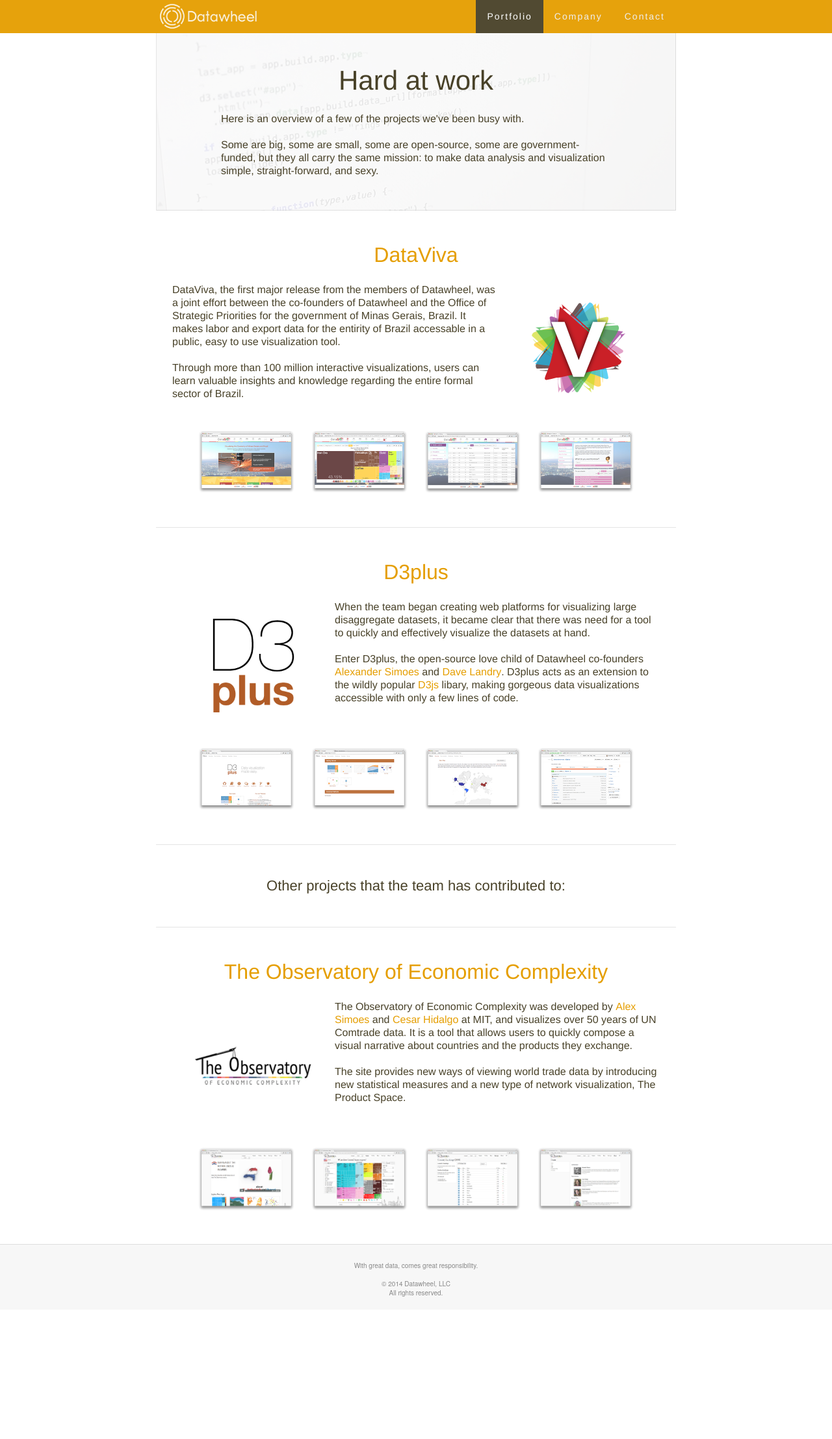
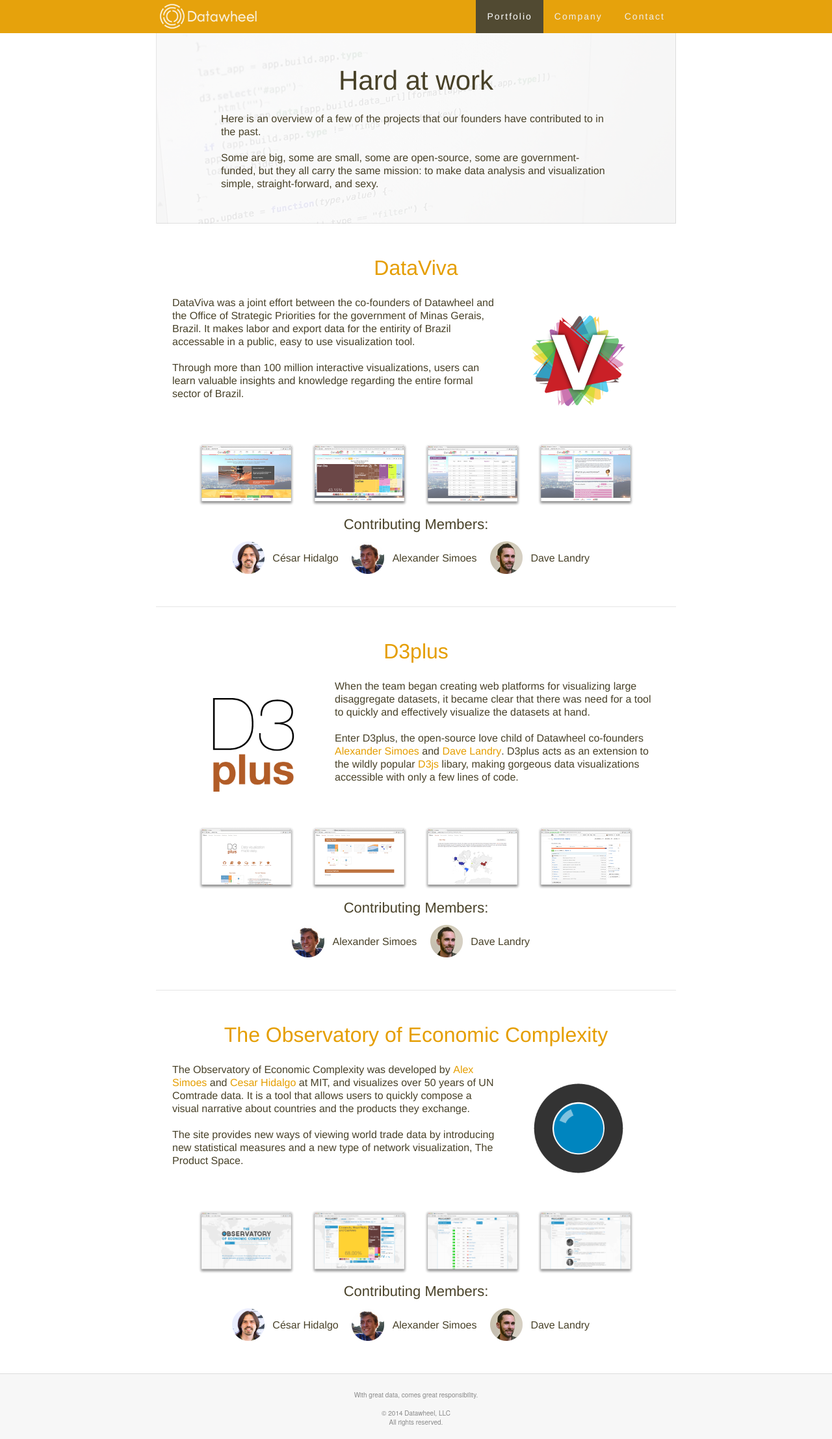
Before and after one commit to Datawheel/datawheel, a Jekyll site: the page built from portfolio/index.html, in a window 1280 px wide. Shown: the whole page at 65% size. Built offline with Jekyll 4.4.1, drawn with Linux system fonts in a browser that asks for light colours; Markdown is read by kramdown in place of the engine named in the settings; before the commit the page ends 2015 px from its top, so only the background shows below that.

Commit message:
switched OEC images to new design and redesigned company page

```diff
--- a/css/general.css
+++ b/css/general.css
@@ -29,7 +29,7 @@
   font-family: "HelveticaNeue-Thin", "Helvetica Neue Thin", "Helvetica Neue", Helvetica, Arial, sans-serif;
   font-weight: lighter;
   margin: 0px auto 25px;
-  width: 600px;
+  width: auto;
 }
 
 h1 {
@@ -53,6 +53,14 @@
 h3.sub {
   color: #e59e00;
   margin: -25px auto 25px;
+}
+
+h4 {
+  font-size: 16px;
+}
+
+h4.sub {
+  margin: -25px auto 50px;
 }
 
 
@@ -190,7 +198,7 @@
   border-bottom: none;
 }
 
-section #logo {
+section > #logo {
   background-image: url("/img/datawheel-square-orange-512.png");
   background-repeat: no-repeat;
   background-size: 100%;
@@ -214,7 +222,7 @@
   font-size: 100px;
 }
 
-section p, section form, section div {
+section > p, section > form, section > div {
   display: inline-block;
   font-family: "HelveticaNeue-Light", "Helvetica Neue Light", "Helvetica Neue", Helvetica, Arial, sans-serif;
   font-size: 16px;
@@ -222,6 +230,20 @@
   line-height: 20px;
   text-align: left;
   width: 500px;
+}
+
+article {
+  display: inline-block;
+  padding: 0px 20px;
+  width: 200px;
+}
+
+article p {
+  font-family: "HelveticaNeue-Light", "Helvetica Neue Light", "Helvetica Neue", Helvetica, Arial, sans-serif;
+  font-size: 12px;
+  font-weight: lighter;
+  margin: 20px 0px;
+  text-align: left;
 }
 
 section div {
@@ -260,11 +282,37 @@
   background-image: url("/img/contact/cambridge.png");
 }
 
-section img.project,
-section img.staff {
+section img.project {
   display: inline-block;
   height: 200px;
   width: 200px;
+}
+
+section img.staff {
+  display: inline-block;
+  height: 150px;
+  width: 150px;
+}
+
+section .members {
+  text-align: center;
+  width: 700px;
+}
+
+section .members img {
+  display: inline-block;
+  height: 50px;
+  width: 50px;
+}
+
+section .members h3 {
+  margin: 16px auto;
+}
+
+section .members h4 {
+  display: inline-block;
+  margin: 16px 16px 0px 8px;
+  width: auto;
 }
 
 section img.screen {
--- a/portfolio/index.html
+++ b/portfolio/index.html
@@ -5,7 +5,7 @@
 
 <section id="code" class="bg">
   <h1>Hard at work</h1>
-  <p>Here is an overview of a few of the projects we've been busy with.
+  <p>Here is an overview of a few of the projects that our founders have contributed to in the past.
     <br><br>
     Some are big, some are small, some are open-source, some are government-funded, but they all carry the same mission: to make data analysis and visualization simple, straight-forward, and sexy.</p>
 </section>
@@ -19,7 +19,7 @@
   <a href="http://www.dataviva.info/" target="_blank">
     <img class="project" src="/img/projects/dataviva/icon.png">
   </a>
-  <p>DataViva, the first major release from the members of Datawheel, was a joint effort between the co-founders of Datawheel and the Office of Strategic Priorities for the government of Minas Gerais, Brazil. It makes labor and export data for the entirity of Brazil accessable in a public, easy to use visualization tool.
+  <p>DataViva was a joint effort between the co-founders of Datawheel and the Office of Strategic Priorities for the government of Minas Gerais, Brazil. It makes labor and export data for the entirity of Brazil accessable in a public, easy to use visualization tool.
     <br><br>
     Through more than 100 million interactive visualizations, users can learn valuable insights and knowledge regarding the entire formal sector of Brazil. </p>
   <a href="http://www.dataviva.info/" target="_blank">
@@ -34,6 +34,15 @@
   <a href="http://www.dataviva.info/about/contact/" target="_blank">
     <img class="thumb" src="/img/projects/dataviva/thumb4.png">
   </a>
+  <div class="members">
+    <h3>Contributing Members:</h3>
+    <img class="staff" src="/img/company/cesar_hidalgo_small.png">
+    <h4>César Hidalgo</h4>
+    <img class="staff" src="/img/company/alexander_simoes_small.png">
+    <h4>Alexander Simoes</h4>
+    <img class="staff" src="/img/company/dave_landry_small.png">
+    <h4>Dave Landry</h4>
+  </div>
 </section>
 
 <section>
@@ -62,10 +71,13 @@
   <a href="https://github.com/alexandersimoes/d3plus" target="_blank">
     <img class="thumb" src="/img/projects/d3plus/thumb4.png">
   </a>
-</section>
-
-<section>
-  <h3>Other projects that the team has contributed to:</h3>
+  <div class="members">
+    <h3>Contributing Members:</h3>
+    <img class="staff" src="/img/company/alexander_simoes_small.png">
+    <h4>Alexander Simoes</h4>
+    <img class="staff" src="/img/company/dave_landry_small.png">
+    <h4>Dave Landry</h4>
+  </div>
 </section>
 
 <section>
@@ -75,7 +87,7 @@
     </a>
   </h2>
   <a href="http://atlas.media.mit.edu/" target="_blank">
-    <img class="project" src="/img/projects/atlas/icon.png">
+    <img class="project" src="/img/projects/oec/icon.png">
   </a>
   <p>
     The Observatory of Economic Complexity was developed by <a href="/company/">Alex Simoes</a> and <a href="/company/">Cesar Hidalgo</a> at MIT, and visualizes over 50 years of UN Comtrade data. It is a tool that allows users to quickly compose a visual narrative about countries and the products they exchange.
@@ -83,15 +95,24 @@
     The site provides new ways of viewing world trade data by introducing new statistical measures and a new type of network visualization, The Product Space.
   </p>
   <a href="http://atlas.media.mit.edu/" target="_blank">
-    <img class="thumb" src="/img/projects/atlas/thumb1.png">
+    <img class="thumb" src="/img/projects/oec/thumb1.png">
   </a>
   <a href="http://atlas.media.mit.edu/explore/" target="_blank">
-    <img class="thumb" src="/img/projects/atlas/thumb2.png">
+    <img class="thumb" src="/img/projects/oec/thumb2.png">
   </a>
   <a href="http://atlas.media.mit.edu/rankings/" target="_blank">
-    <img class="thumb" src="/img/projects/atlas/thumb3.png">
+    <img class="thumb" src="/img/projects/oec/thumb3.png">
   </a>
   <a href="http://atlas.media.mit.edu/about/team/" target="_blank">
-    <img class="thumb" src="/img/projects/atlas/thumb4.png">
+    <img class="thumb" src="/img/projects/oec/thumb4.png">
   </a>
+  <div class="members">
+    <h3>Contributing Members:</h3>
+    <img class="staff" src="/img/company/cesar_hidalgo_small.png">
+    <h4>César Hidalgo</h4>
+    <img class="staff" src="/img/company/alexander_simoes_small.png">
+    <h4>Alexander Simoes</h4>
+    <img class="staff" src="/img/company/dave_landry_small.png">
+    <h4>Dave Landry</h4>
+  </div>
 </section>
```
Also changed, not shown: company/index.html (+15 -9 lines), 3 other files.
